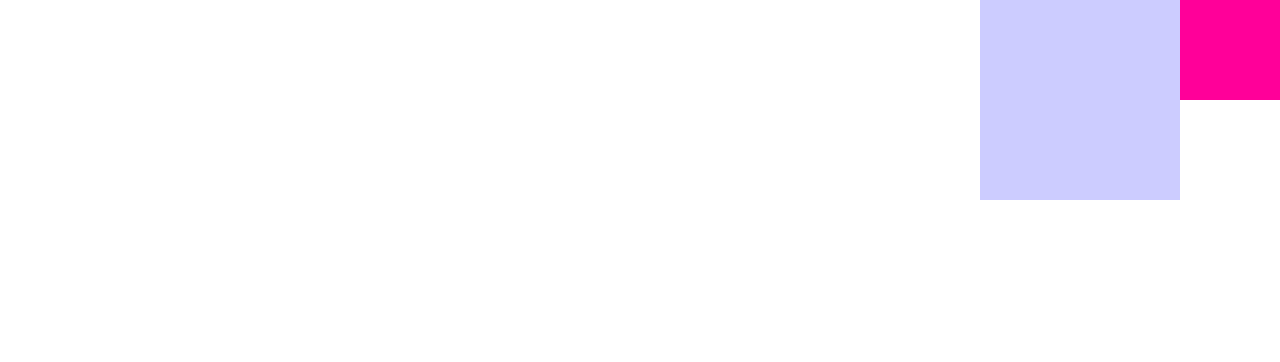
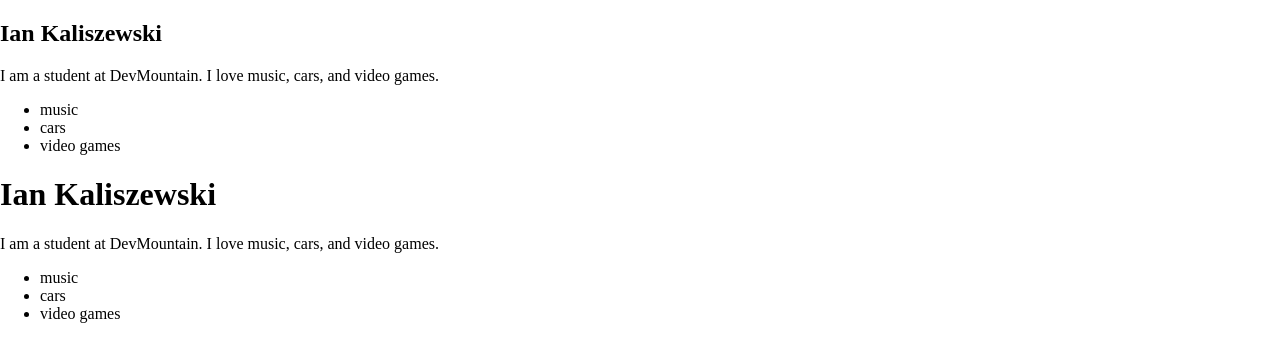
Before and after one commit to ikalisz/javaSandbox, a plain HTML site: page index.html in a window 1280 px wide. Drawn offline with Linux system fonts and the light colour scheme.

Commit message:
added notes and dayFive.js

```diff
--- a/index.html
+++ b/index.html
@@ -5,8 +5,22 @@
     <title>Document</title>
 </head>
 <body>
-    <div class='box'></div>
-    <div class='square'></div>
+    <section>
+        <h1>Ian Kaliszewski</h1>
+        <p>I am a student at DevMountain. I love music, cars, and video games.</p>
+        <ul>
+            <li>music</li>
+            <li>cars</li>
+            <li>video games</li>
+        </ul>
+    </section>
+    <h1>Ian Kaliszewski</h1>
+    <p>I am a student at DevMountain. I love music, cars, and video games.</p>
+    <ul>
+        <li>music</li>
+        <li>cars</li>
+        <li>video games</li>
+    </ul>
 </body>
 </html>
 
--- a/style.css
+++ b/style.css
@@ -3,7 +3,7 @@ body {
     padding: 0;
 }
 
-.box {
+/* .box {
     height: 100px;
     width: 100px;
     background-color: #ff0099;
@@ -11,12 +11,12 @@ body {
     /* travels counter clockwise */
     /* margin pushes out */
     /* border and padding push in */
-    float: right;
-}
+    /* float: right;
+}  */
 
-.square {
+/* .square {
     height: 200px;
     width: 200px;
     background: #ccccff;
     float: right;
-}
+} */
```
Also changed, not shown: dayFive.js (added).
